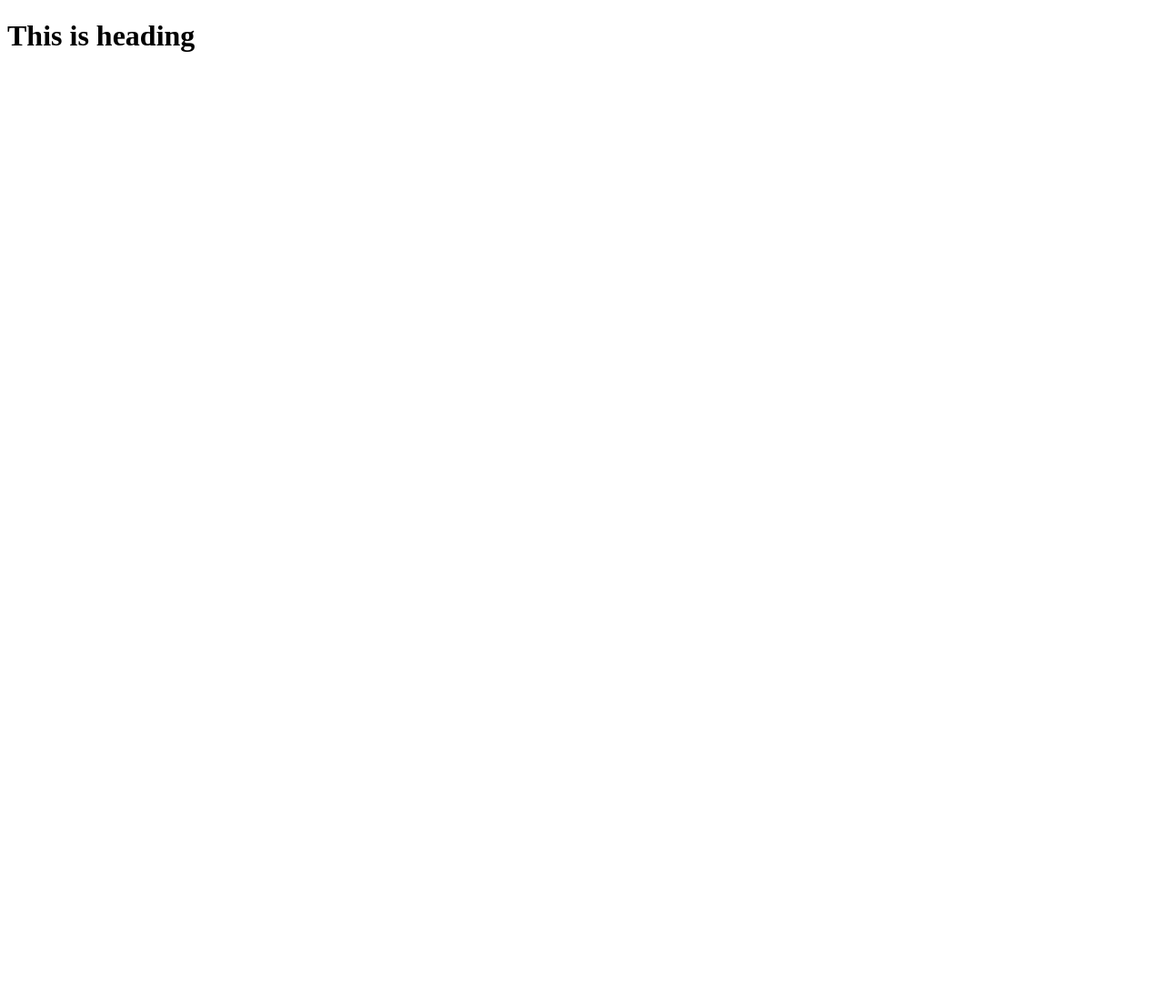
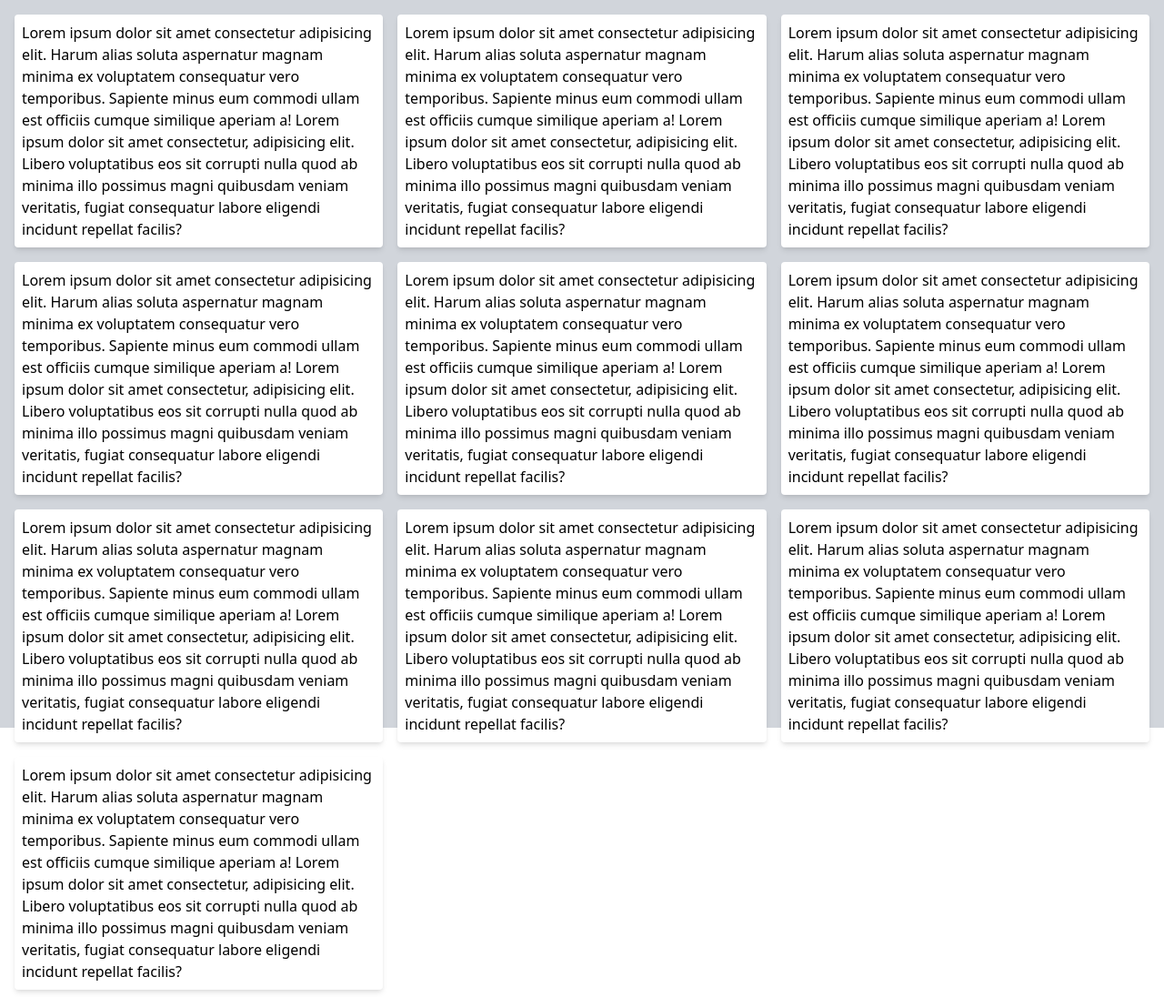
Before and after one commit to sajidfarooq/UnrealBlueprints, a plain HTML site: page index.html in a window 1280 px wide. Shown: the whole page at 91% size. Before the commit the page ends 800 px from the top, so only its background shows below. Drawn offline with nearby package versions, Linux system fonts and the light colour scheme.

Commit message:
added vuejs and tailwind

```diff
--- a/index.html
+++ b/index.html
@@ -1,11 +1,39 @@
 <!DOCTYPE html>
 <html lang="en">
+
 <head>
     <meta charset="UTF-8">
     <meta name="viewport" content="width=device-width, initial-scale=1.0">
     <title>Blue Print Renderer name changed</title>
+    <link href="https://unpkg.com/tailwindcss@^1.0/dist/tailwind.min.css" rel="stylesheet">
+    <script src="https://cdn.jsdelivr.net/npm/vue/dist/vue.js"></script>
+
 </head>
+
 <body>
-    <h1>This is heading</h1>
+
+    <main id="app" class="bg-gray-300 h-screen w-screen p-2 flex flex-wrap">
+        <section v-for="(item,i) of list" :key="i" class=" p-2 w-1/3">
+            <div class="bg-white shadow-md rounded p-2">
+                Lorem ipsum dolor sit amet consectetur adipisicing elit. Harum alias soluta aspernatur magnam minima ex voluptatem consequatur vero temporibus. Sapiente minus eum commodi ullam est officiis cumque similique aperiam a!
+                Lorem ipsum dolor sit amet consectetur, adipisicing elit. Libero voluptatibus eos sit corrupti nulla quod ab minima illo possimus magni quibusdam veniam veritatis, fugiat consequatur labore eligendi incidunt repellat facilis?
+            </div>
+        </section>
+    </main>
+
+
+
+
+
+    <!-- vue js for testing -->
+    <script>
+        const app = new Vue({
+            el: '#app',
+            data: {
+                list: new Array(10).fill('')
+            }
+        });
+    </script>
 </body>
+
 </html>
```
